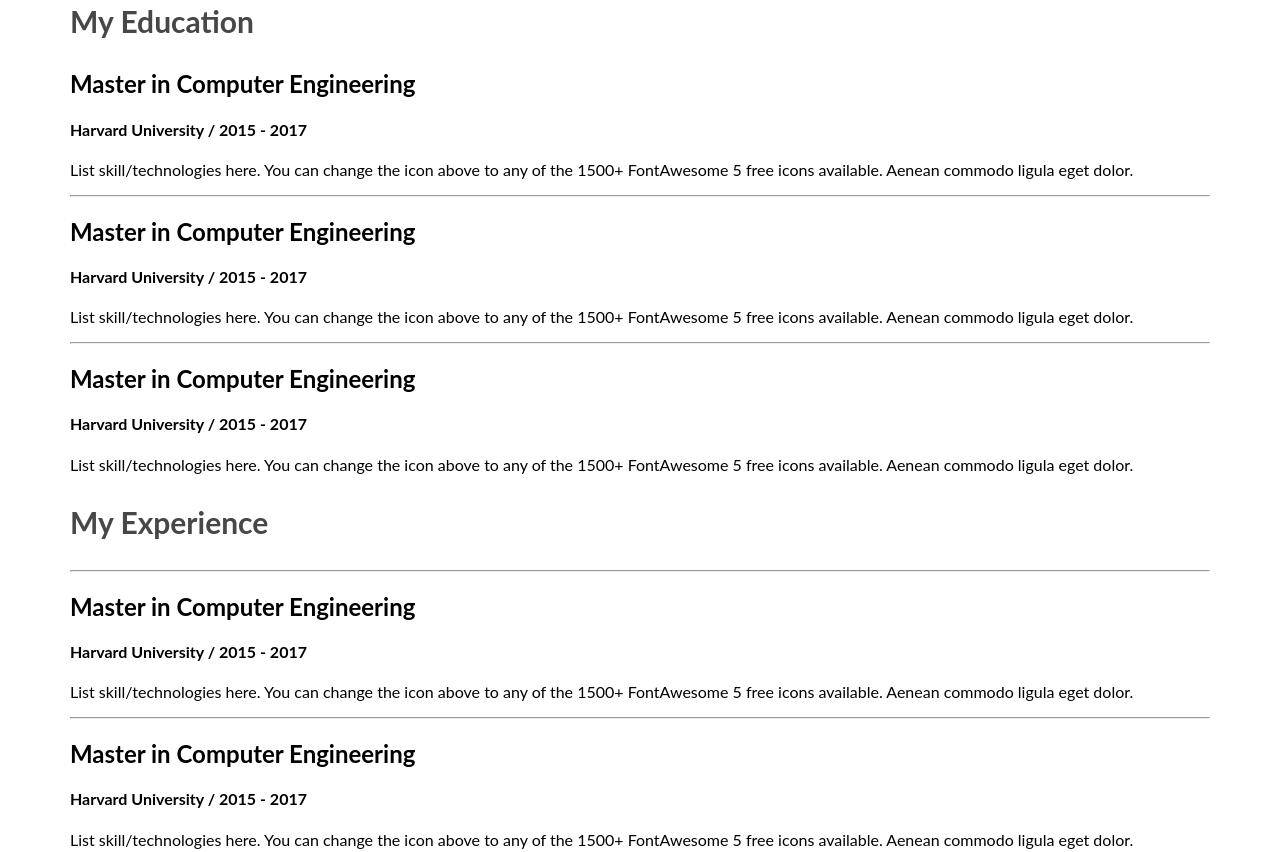
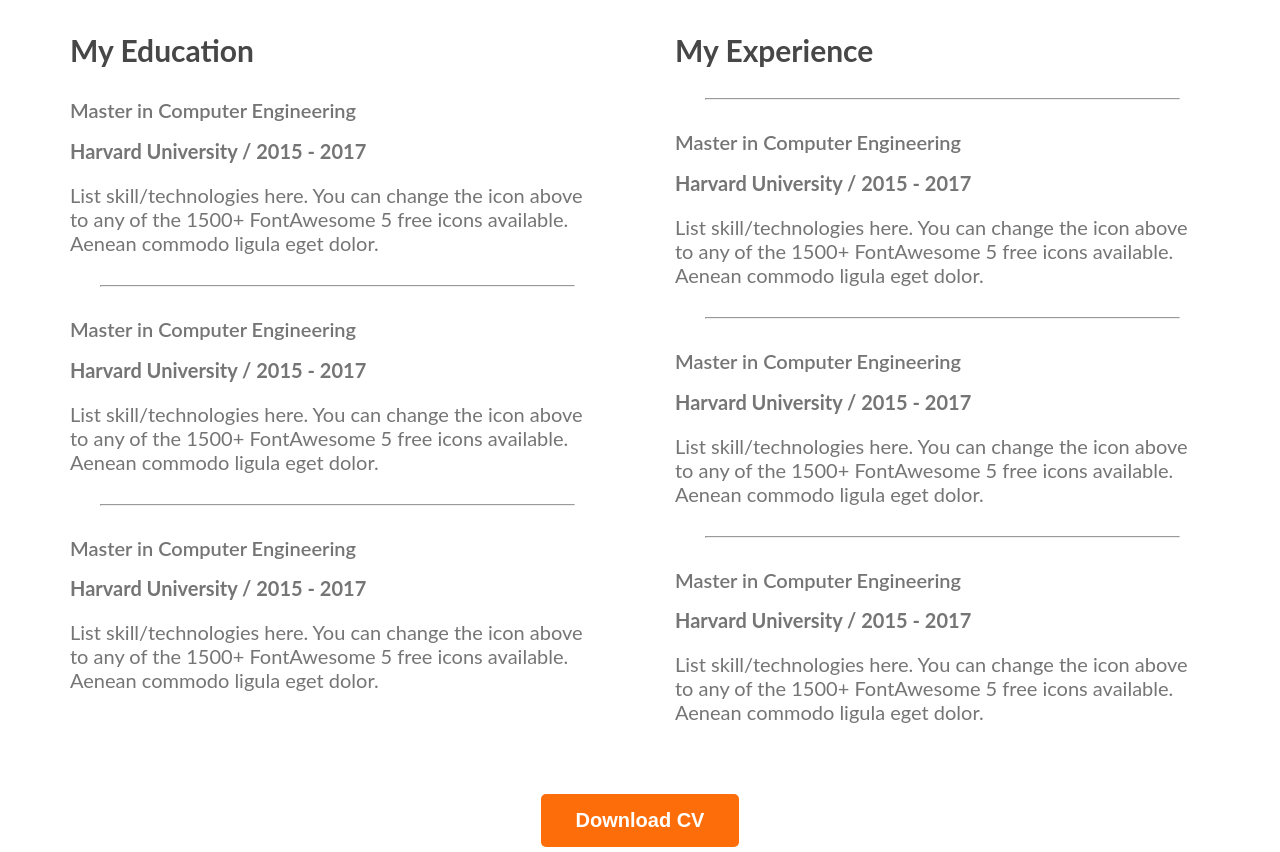
Before and after one commit to anikmondol/My-First-github-repo, a plain HTML site: page index.html in a window 1280 px wide. Shown: the part 2475-3327 px from the top of the page. Drawn offline with Linux system fonts and the light colour scheme.

Commit message:
Download CV

```diff
--- a/index.html
+++ b/index.html
@@ -84,6 +84,8 @@
             <!-- resume section -->
             <section>
                 <h2 class="section-title">A summary of My Resume</h2>
+
+               <div class="resume-container">
                      <!-- .resume-column*2>h3.resume-column-title -->
                 <div class="resume-column">
                     <h3 class="resume-column-title">My Education</h3>
@@ -101,11 +103,13 @@
                         <p class="resume-part-description">List skill/technologies here. You can change the icon above
                             to any of the 1500+ FontAwesome 5 free icons available. Aenean commodo ligula eget dolor.</p>
                     </div>
-                    <hr><div class="resume-part">
+                    <hr>
+                    <div class="resume-part">
                         <h2 class="resume-part-title">Master in Computer Engineering</h2>
                         <h4 class="resume-part-institute">Harvard University / 2015 - 2017</h4>
                         <p class="resume-part-description">List skill/technologies here. You can change the icon above
                             to any of the 1500+ FontAwesome 5 free icons available. Aenean commodo ligula eget dolor.</p>
+                    </div>
                 </div>
                 <div class="resume-column">
                     <h3 class="resume-column-title">My Experience</h3>
@@ -131,7 +135,10 @@
                             to any of the 1500+ FontAwesome 5 free icons available. Aenean commodo ligula eget dolor.</p>
                     </div>
                 </div>
-
+               </div>
+               <div class="download-cv">
+                <button class="btn-primary">Download CV </button>
+               </div>
             </section>
         </section>
     </main>
--- a/style/portfolio.css
+++ b/style/portfolio.css
@@ -146,3 +146,32 @@ main section{
     font-size: 30px;
     font-weight: 700;
 }
+.skill-container{
+    display:flex;
+}
+
+.resume-container{
+    display:flex;
+    gap: 70px;
+}
+.resume-part-institute{
+    margin-bottom: 20px;
+    margin-top: 0px;
+}
+
+.resume-part-institute,.resume-part-description{
+    color: #757575;
+    font-size: 20px;
+}
+.resume-part-title{
+    color: var(--dark-03, #757575);
+    font-size: 20px;
+    font-weight: 600;
+}
+.resume-container hr{
+    margin: 30px;
+}
+.download-cv{
+    text-align: center;
+    margin: 50px;
+}
```
Lines whose indentation alone changed are shown as unchanged.
